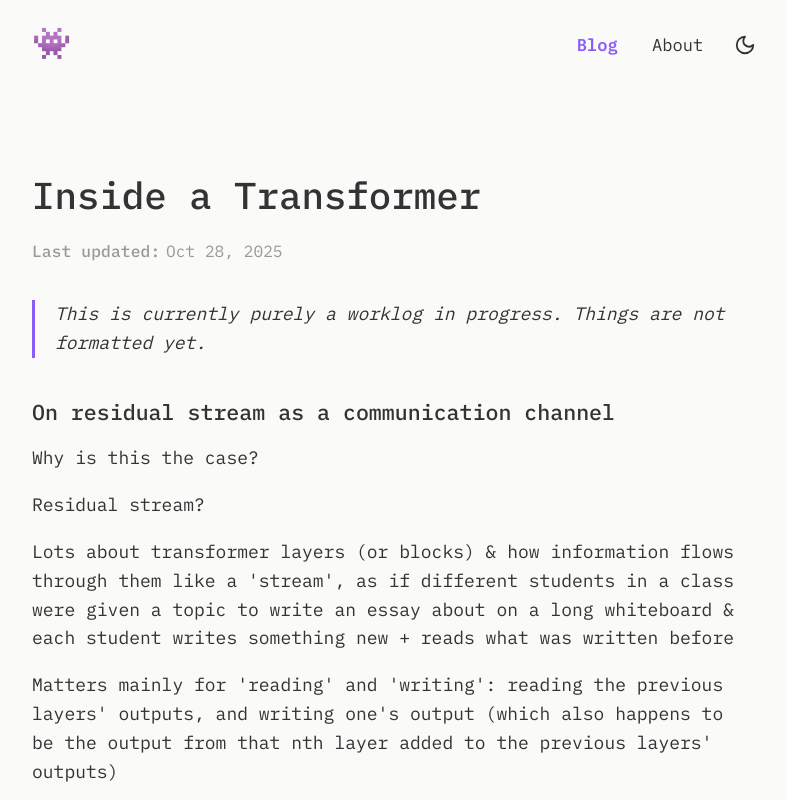
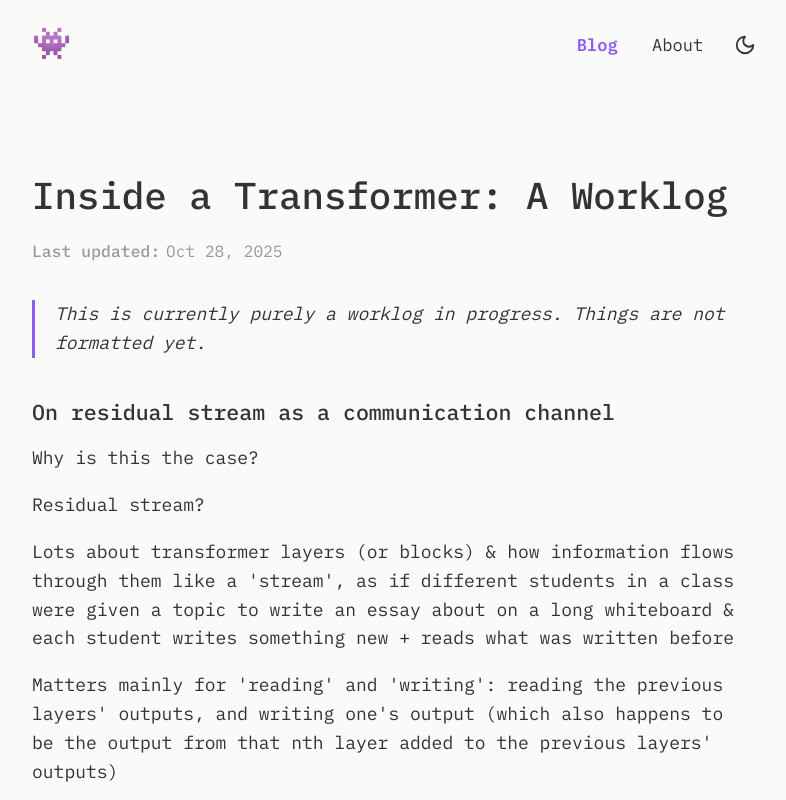
Before and after one commit to sumitdotml/site, an Astro site: page /blog/inside-a-transformer in a window 1280 px wide. Shown: the top 800 px of the page, without its empty margins (248-1034 px from the left). Built offline with nearby package versions, Linux system fonts and the light colour scheme; Astro itself is replaced by a stand-in of ours.

Commit message:
transformer blog renaming, astro version upgrade

```diff
--- a/package.json
+++ b/package.json
@@ -13,11 +13,11 @@
 		"format:write": "prettier --write --log-level warn \"**/*.{astro,css,js,ts,tsx,json}\" && echo '✓ Formatting complete: All files formatted successfully!'"
 	},
 	"dependencies": {
-		"@astrojs/mdx": "^4.3.7",
+		"@astrojs/mdx": "^4.3.8",
 		"@astrojs/react": "^4.4.0",
-		"@astrojs/rss": "^4.0.12",
+		"@astrojs/rss": "^4.0.13",
 		"@astrojs/sitemap": "^3.6.0",
-		"astro": "^5.14.7",
+		"astro": "^5.15.1",
 		"lucide-astro": "^0.546.0",
 		"react": "^19.2.0",
 		"react-dom": "^19.2.0",
--- a/src/content/blog/inside-a-transformer.mdx
+++ b/src/content/blog/inside-a-transformer.mdx
@@ -1,7 +1,7 @@
 ---
-title: "Inside a Transformer"
+title: "Inside a Transformer: A Worklog"
 description: "explaining to myself how transformer work by looking into its mechanics"
-breadcrumbTitle: "Inside a Transformer"
+breadcrumbTitle: "Inside a Transformer: A Worklog"
 image: "../../assets/blog/inside-a-transformer/og.png"
 pubDate: 2025-10-28
 dateLabels:
```
Also changed, not shown: 1 other file.
